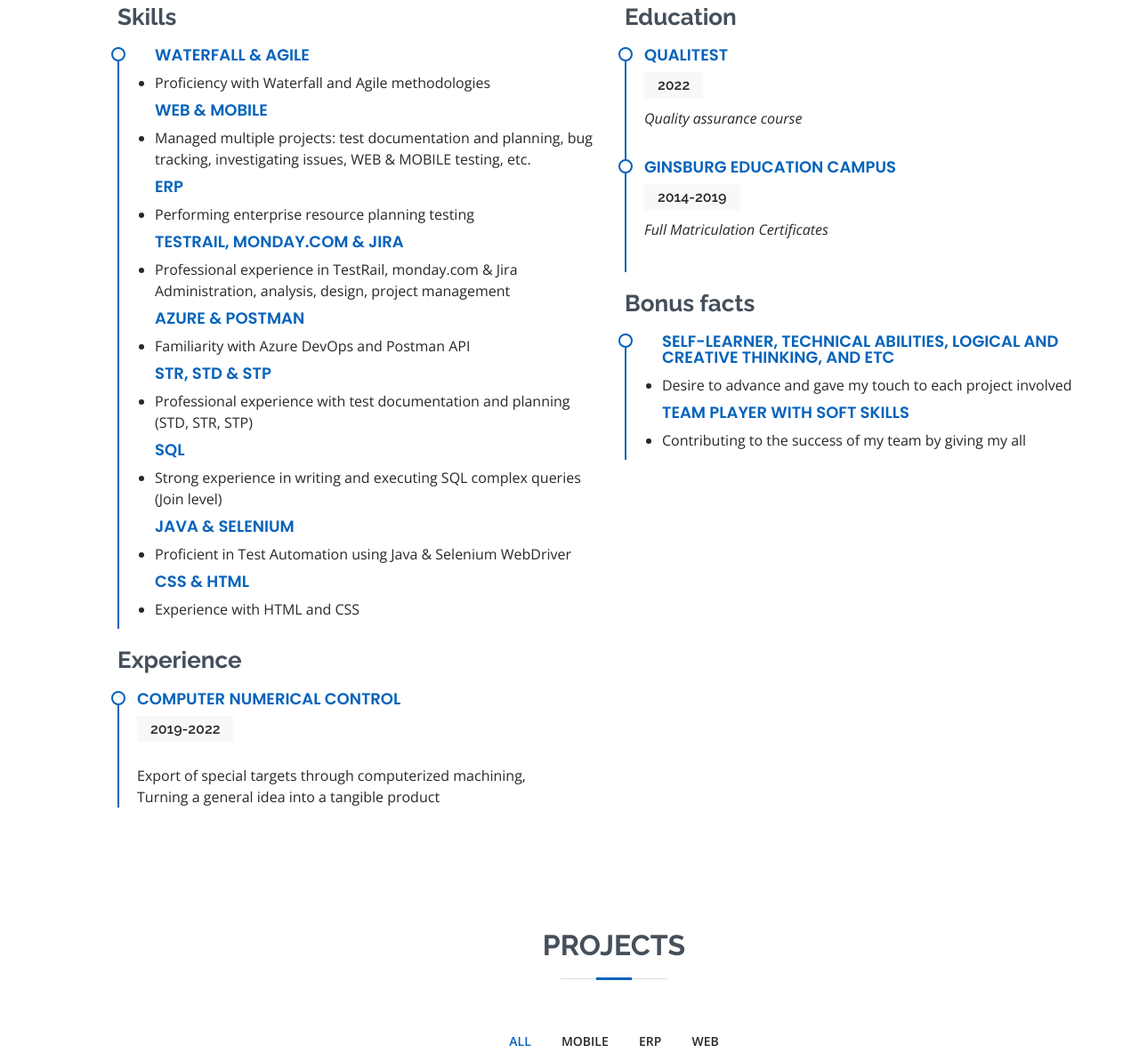
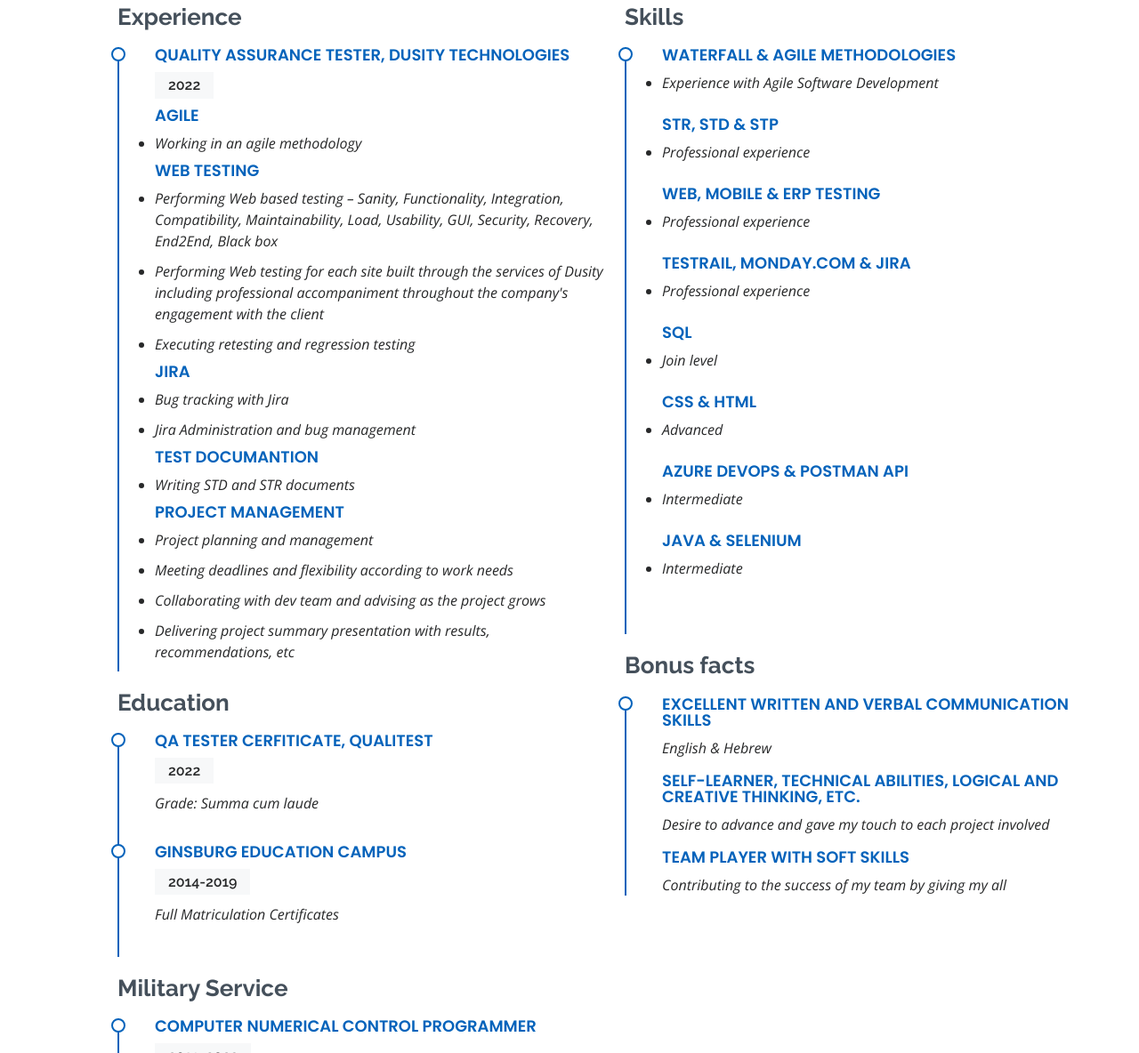
Before and after one commit to ShimVak/Shimon_Vaknin_Resume, a plain HTML site: page index.html in a window 1280 px wide. Shown: the part 1616-2800 px from the top of the page at 89% size. Drawn offline with nearby package versions, Linux system fonts and the light colour scheme.

Commit message:
Add files via upload

```diff
--- a/index.html
+++ b/index.html
@@ -63,7 +63,7 @@
   <section id="hero" class="d-flex flex-column justify-content-center">
     <div class="container" data-aos="zoom-in" data-aos-delay="100">
       <h1>Shimon Vaknin</h1>
-      <p><span class="typed" data-typed-items="QA tester"></span></p>
+      <p><span class="typed" data-typed-items="Quality Assurance tester"></span></p>
       <div class="social-links">
         <a href="http://linkedin.com/in/shimon-vaknin10" class="linkedin"><i class="bx bxl-linkedin"></i></a>
       </div>
@@ -110,7 +110,7 @@
             </div>
             <p>
               I can be found playing soccer for Maccabi Yavne FC, Running at the beach or enjoying a good book while I'm
-              not working.<br>Has experience in teamwork under the pressure of competitivness and achievemant.
+              not working.
             </p>
           </div>
         </div>
@@ -134,62 +134,93 @@
 
         <div class="row">
           <div class="col-lg-6">
-            <h3 class="resume-title">Skills</h3>
+            <h3 class="resume-title">Experience</h3>
             <div class="resume-item pb-0">
-              <h4></h4>
-              <p><em></em></p>
               <ul>
+                <h4>Quality Assurance Tester, Dusity Technologies</h4>
+                <h5>2022</h5>
+                <h4>Agile</h4>
+                <li><em>Working in an agile methodology</em></li>
+                <h4>Web Testing</h4>
+                <li><em>Performing Web based testing – Sanity, Functionality, Integration, Compatibility, Maintainability, Load, Usability, GUI, Security, Recovery, End2End, Black box</em></li>
+                <li><em>Performing Web testing for each site built through the services of Dusity including professional accompaniment throughout the company's engagement with the client</em></li>
+                <li><em>Executing retesting and regression testing</em></li>
+                <h4>Jira</h4>
+                <li><em>Bug tracking with Jira</em></li>
+                <li><em>Jira Administration and bug management</em></li>
+                <h4>Test documantion</h4>
+                <li><em>Writing STD and STR documents</em></li>
+                <h4>Project management</h4>
+                <li><em>Project planning and management</em></li>
+                <li><em>Meeting deadlines and flexibility according to work needs</em></li>
+                <li><em>Collaborating with dev team and advising as the project grows</em></li>
+                <li><em>Delivering project summary presentation with results, recommendations, etc</em></li>
+                </div>
 
-                <h4>Waterfall & Agile</h4>
-                <li>Proficiency with Waterfall and Agile methodologies</li>
-                <h4>Web & Mobile</h4>
-                <li>Managed multiple projects: test documentation and planning, bug tracking, investigating issues, WEB & MOBILE testing, etc.</li>
-                <h4>ERP</h4>
-                <li>Performing enterprise resource planning testing</li>
-                <h4>Testrail, Monday.com & Jira</h4>
-                <li>Professional experience in TestRail, monday.com & Jira Administration, analysis, design, project management</li>
-                <h4>Azure & POSTMAN</h4>
-                <li>Familiarity with Azure DevOps and Postman API</li>
-                <h4>STR, STD & STP</h4>
-                <li>Professional experience with test documentation and planning (STD, STR, STP)</li>
-                <h4>SQL</h4>
-                <li>Strong experience in writing and executing SQL complex queries (Join level)</li>
-                <h4>Java & Selenium</h4>
-                <li>Proficient in Test Automation using Java & Selenium WebDriver</li>
-                <h4>CSS & HTML</h4>
-                <li>Experience with HTML and CSS</li>
-              </div>
+                <!--<div class="resume-item">
+                <h4>Quality Assurance Tester, Freelancer</h4>
+                <h5>2022</h5>
+                <p><em>Web Testing Projects</em></p>
+                <p><p>
+                </div>-->
 
-              <h3 class="resume-title">Experience</h3>
-              <div class="resume-item">
-                <h4>Computer numerical control</h4>
+               <h3 class="resume-title">Education</h3>
+               <div class="resume-item">
+               <ul>
+                <h4>QA Tester Cerfiticate, QUALITEST</h4>
+                <h5>2022</h5>
+                <p><em>Grade: Summa cum laude</em></p>
+                </div>
+                <div class="resume-item">
+                  <ul>
+                <h4>Ginsburg Education Campus</h4>
+                <h5>2014-2019</h5>
+                <p><em>Full Matriculation Certificates</em></p>
+                </div>
+                <h3 class="resume-title">Military Service</h3>
+                <div class="resume-item">
+                  <ul>
+                <h4>Computer Numerical Control Programmer</h4>
                 <h5>2019-2022</h5>
-                <p><em> </em></p>
-                <p>Export of special targets through computerized machining, <br>Turning a general idea into a tangible product</p>
+                <p><em>Work in an advanced and sophisticated production environment in the field of machining</em></p>
+                <!--<p></p>-->
                 </div>
 
          </div>
           <div class="col-lg-6">
-            <h3 class="resume-title">Education</h3>
+
+            <h3 class="resume-title">Skills</h3>
             <div class="resume-item">
-              <h4>QUALITEST</h4>
-              <h5>2022</h5>
-              <p><em>Quality assurance course</em></p>
-              <p></p>
+            <ul>
+              <h4>Waterfall & Agile methodologies</h4>
+              <li><p><em>Experience with Agile Software Development</em></p></li>
+              <h4>STR, STD & STP</h4>
+              <li><p><em>Professional experience</em></p></li>
+              <h4>Web, Mobile & ERP Testing</h4>
+              <li><p><em>Professional experience</em></p></li>
+              <h4>Testrail, Monday.com & Jira</h4>
+              <li><p><em>Professional experience</em></p></li>
+              <h4>SQL</h4>
+              <li><p><em>Join level</em></p></li>
+              <h4>CSS & HTML</h4>
+              <li><p><em>Advanced</em></p></li>
+              <h4>Azure DevOps & POSTMAN API</h4>
+              <li><p><em>Intermediate</em></p></li>
+              <h4>Java & Selenium</h4>
+              <li><p><em>Intermediate</em></p></li>
               </div>
-              <div class="resume-item">
-                <h4>Ginsburg Education Campus</h4>
-                <h5>2014-2019</h5>
-                <p><em>Full Matriculation Certificates</em></p>
-                <p><p>
-              </div>
+
+
             <h3 class="resume-title">Bonus facts</h3>
             <div class="resume-item" >
             <ul>
-                <h4>Self-learner, technical abilities, logical and creative thinking, and etc</h4>
-                <li>Desire to advance and gave my touch to each project involved</li>
+                <h4>Excellent written and verbal communication skills</h4>
+                <p><em>English & Hebrew</em></p>
+                <h4>Self-learner, technical abilities, logical and creative thinking, etc.</h4>
+                <p><em>Desire to advance and gave my touch to each project involved</em></p>
                 <h4>Team player with soft skills</h4>
-                <li>Contributing to the success of my team by giving my all</li>
+                <p><em>Contributing to the success of my team by giving my all</em></p>
+
 
             </ul>
               </div>
@@ -225,8 +256,8 @@
             <div class="portfolio-wrap">
               <img src="assets\img\portfolio\strmobileproject.jpg" class="img-fluid" alt="">
               <div class="portfolio-info">
-                <h4>STR<br>Report bugs on Monday.com<br>Presentesion<br>Checklist</h4>
-                <p>"Elite coffe" - "קפה עלית פיקאפ"<br>24.6.22<br>The app allows access and the ability to join the customer club of "Elite coffee"<br>The customer can place orders and pay online for a variety of items of Elite Coffee branches throughout the country</p>
+                <h4>"Elite coffee" - "קפה עלית פיקאפ"<br>Mobile Testing<br>Exploratory Testing<br>Bug tracking with monday.com<br>STR<br>STD<br>SPR<br>Software Testing Checklist<br>Presentation</h4>
+                <!-----<p>The app allows access and the ability to join the customer club of "Elite coffee"<br>The customer can place orders and pay online for a variety of items of Elite Coffee branches throughout the country</p>--->
                 <div class="portfolio-links">
                   <a href="assets\img\portfolio\strmobileproject.jpg" data-gallery="portfolioGallery"
                     class="portfolio-lightbox" title="">
@@ -246,8 +277,8 @@
             <div class="portfolio-wrap">
               <img src="assets/img/portfolio/ganshaked.jpg" class="img-fluid" alt="">
               <div class="portfolio-info">
-                <h4>STR<br>Report bugs on Jira.com<br>SPR<br>Exploratory testing<br>Presentesion<br>Checklist<br></h4>
-                <p>"גן שקד ממ"ד מעלה אדומים"<br>10.6.22<br>The purpose of the site is to present "Shaked kindergarten" from Ma'ale Adumim, Israel<br>On the site you can watch the activities that happen in the kindergarten and it is used for communication between the parents and the staff of the kindergarten<br>The site offers an activity for children where they can draw on coloring pages, to assemble puzzles and so on</p>
+                <h4>"גן שקד"<br>Web Testing<br>Exploratory Testing<br>Bug tracking with Jira<br>STR<br>STD<br>SPR<br>Web Testing Checklist<br>Presentation<br></h4>
+                <!---<p>"גן שקד ממ"ד מעלה אדומים"<br>10.6.22<br>The purpose of the site is to present "Shaked kindergarten" from Ma'ale Adumim, Israel<br>On the site you can watch the activities that happen in the kindergarten and it is used for communication between the parents and the staff of the kindergarten<br>The site offers an activity for children where they can draw on coloring pages, to assemble puzzles and so on</p>-->
                 <div class="portfolio-links">
                   <a href="assets/img/portfolio/ganshaked.jpg" data-gallery="portfolioGallery"
                     class="portfolio-lightbox" title=""><i class="bx bx-plus"></i></a>
@@ -264,8 +295,8 @@
             <div class="portfolio-wrap">
               <img src="assets\img\portfolio\ERP2.jpg" class="img-fluid" alt="">
               <div class="portfolio-info">
-                <h4>STP<br>STD<br>SQL<br>Report bugs on Testrail.com<br>Presentesion<br></h4>
-                <p>Enterprise resource planning<br>23.5.22<br>A system designed for warehouse management and sales of a company that supplies equipment for handicrafts, renovations and construction<br>The user can order and shipping management, execute orders payment, external interfacing processes with Auto Bank Services Company, inventory supply management, run queries and handling system tables </p>
+                <h4>Enterprise Resource Planning<br>SRS Analysis<br>Reporting in TestRail<br>STP<br>STD<br>SQL<br>Presentation<br></h4>
+                <!--<p>Enterprise resource planning<br>23.5.22<br>A system designed for warehouse management and sales of a company that supplies equipment for handicrafts, renovations and construction<br>The user can order and shipping management, execute orders payment, external interfacing processes with Auto Bank Services Company, inventory supply management, run queries and handling system tables </p>-->
                 <div class="portfolio-links">
                   <a href="assets\img\portfolio\ERP2.jpg" data-gallery="portfolioGallery"
                     class="portfolio-lightbox" title=""><i class="bx bx-plus"></i></a>
@@ -285,13 +316,14 @@
 
 
 
+
   </main><!-- End #main -->
 
   <!-- ======= Footer ======= -->
   <footer id="footer">
     <div class="container">
       <h3>Shimon Vaknin</h3>
-      <p>QA tester</p>
+      <p>Quality Assurance tester</p>
       <div class="social-links">
         <a href="http://linkedin.com/in/shimon-vaknin10" class="linkedin"><i class="bx bxl-linkedin"></i></a>
       </div>
```
